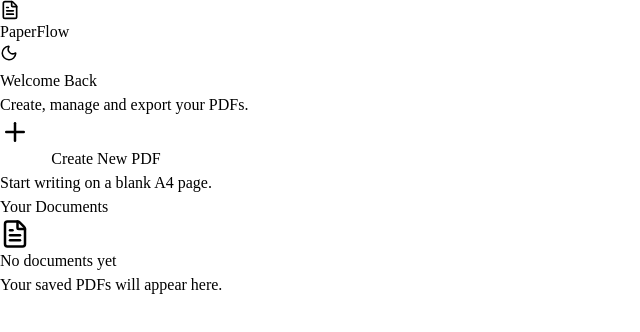
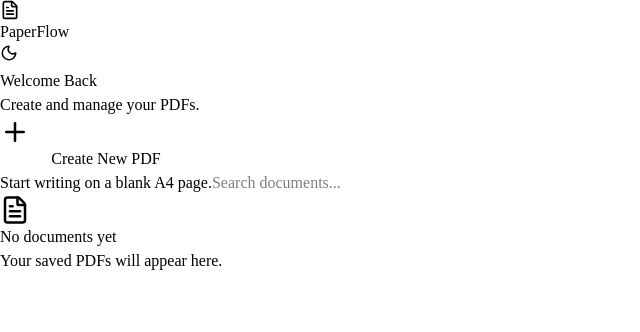
Before and after one commit to pratiksonaniya2-del/PDF-MAKER, a React app in the folder frontend/: page / in a window 1280 px wide. Shown: the top 332 px of the page, without its empty margins (0-640 px from the left). Built offline with nearby package versions, Linux system fonts and the light colour scheme; the HTML template or start-up script is replaced by a standard one.

Commit message:
download pdf feature added

```diff
--- a/frontend/package.json
+++ b/frontend/package.json
@@ -17,6 +17,7 @@
     "framer-motion": "^12.42.2",
     "idb": "^8.0.3",
     "lucide-react": "^1.25.0",
+    "pdf-lib": "^1.17.1",
     "react": "^19.2.7",
     "react-dom": "^19.2.7",
     "react-router-dom": "^7.18.1"
--- a/frontend/src/components/editor/EditorNavbar.jsx
+++ b/frontend/src/components/editor/EditorNavbar.jsx
@@ -1,11 +1,14 @@
 import { ArrowLeft, Download } from "lucide-react";
 import { Link } from "react-router-dom";
+import { exportPDF } from "../../utils/exportPdf";
 
-function EditorNavbar() {
+function EditorNavbar({document}) {
+  const handleDownload = () => {
+    exportPDF(document.title, document.content);
+  };
   return (
     <header className="sticky top-0 z-50 border-b border-gray-200 dark:border-zinc-800 bg-white/80 dark:bg-zinc-950/80 backdrop-blur">
       <div className="mx-auto flex h-16 max-w-7xl items-center justify-between px-6">
-
         <div className="flex items-center gap-3">
           <Link
             to="/"
@@ -19,13 +22,10 @@ function EditorNavbar() {
           </h1>
         </div>
 
-        <button
-          className="flex items-center gap-2 rounded-xl bg-indigo-600 px-4 py-2 text-white hover:bg-indigo-700 transition"
-        >
+        <button onClick={handleDownload} className="flex items-center gap-2 rounded-xl bg-indigo-600 px-4 py-2 text-white hover:bg-indigo-700 transition">
           <Download size={18} />
-          Download
+          Download PDF
         </button>
-
       </div>
     </header>
   );
--- a/frontend/src/pages/Home.jsx
+++ b/frontend/src/pages/Home.jsx
@@ -1,4 +1,4 @@
-import { useEffect, useState } from "react";
+import { useEffect, useMemo, useState } from "react";
 
 import Navbar from "../components/layout/Navbar";
 import CreateCard from "../components/home/CreateCard";
@@ -9,43 +9,65 @@ import { getDocuments } from "../services/documentService";
 
 function Home() {
   const [documents, setDocuments] = useState([]);
+  const [search, setSearch] = useState("");
 
   useEffect(() => {
     setDocuments(getDocuments());
   }, []);
+
+  const filteredDocuments = useMemo(() => {
+    return documents.filter((doc) =>
+      (doc.title || "Untitled")
+        .toLowerCase()
+        .includes(search.toLowerCase())
+    );
+  }, [documents, search]);
 
   return (
     <div className="min-h-screen bg-gray-50 dark:bg-zinc-950">
       <Navbar />
 
       <main className="mx-auto max-w-7xl px-6 py-10">
-        <section className="mb-12">
-          <h1 className="text-4xl font-bold text-gray-900 dark:text-white">
+
+        <section className="mb-10">
+          <h1 className="text-4xl font-bold dark:text-white">
             Welcome Back
           </h1>
 
           <p className="mt-2 text-gray-500">
-            Create, manage and export your PDFs.
+            Create and manage your PDFs.
           </p>
         </section>
 
         <CreateCard />
 
-        <section className="mt-14">
-          <h2 className="mb-6 text-2xl font-semibold dark:text-white">
-            Your Documents
-          </h2>
+        <input
+          type="text"
+          placeholder="Search documents..."
+          value={search}
+          onChange={(e) => setSearch(e.target.value)}
+          className="mt-10 w-full rounded-xl border border-gray-300
+          dark:border-zinc-700 bg-white dark:bg-zinc-900
+          p-4 outline-none"
+        />
 
-          {documents.length === 0 ? (
+        <section className="mt-10">
+
+          {filteredDocuments.length === 0 ? (
             <EmptyState />
           ) : (
             <div className="grid gap-6 md:grid-cols-2 lg:grid-cols-3">
-              {documents.map((doc) => (
-                <DocumentCard key={doc.id} document={doc} />
+              {filteredDocuments.map((doc) => (
+                <DocumentCard
+                  key={doc.id}
+                  document={doc}
+                />
               ))}
             </div>
           )}
+
         </section>
+
       </main>
     </div>
   );
--- /dev/null
+++ b/frontend/src/utils/exportPdf.js
@@ -0,0 +1,46 @@
+import { PDFDocument, StandardFonts, rgb } from "pdf-lib";
+
+export async function exportPDF(title, content) {
+  const pdfDoc = await PDFDocument.create();
+
+  const font = await pdfDoc.embedFont(StandardFonts.Helvetica);
+
+  const page = pdfDoc.addPage([595, 842]);
+
+  const { height } = page.getSize();
+
+  page.drawText(title, {
+    x: 50,
+    y: height - 50,
+    size: 22,
+    font,
+    color: rgb(0, 0, 0),
+  });
+
+  page.drawText(content.replace(/<[^>]*>/g, ""), {
+    x: 50,
+    y: height - 90,
+    size: 12,
+    font,
+    maxWidth: 500,
+    lineHeight: 18,
+  });
+
+  const bytes = await pdfDoc.save();
+
+  const blob = new Blob([bytes], {
+    type: "application/pdf",
+  });
+
+  const url = URL.createObjectURL(blob);
+
+  const a = document.createElement("a");
+
+  a.href = url;
+
+  a.download = `${title || "document"}.pdf`;
+
+  a.click();
+
+  URL.revokeObjectURL(url);
+}
```
Also changed, not shown: 1 other file (tests, documents, lock files or other folders).
